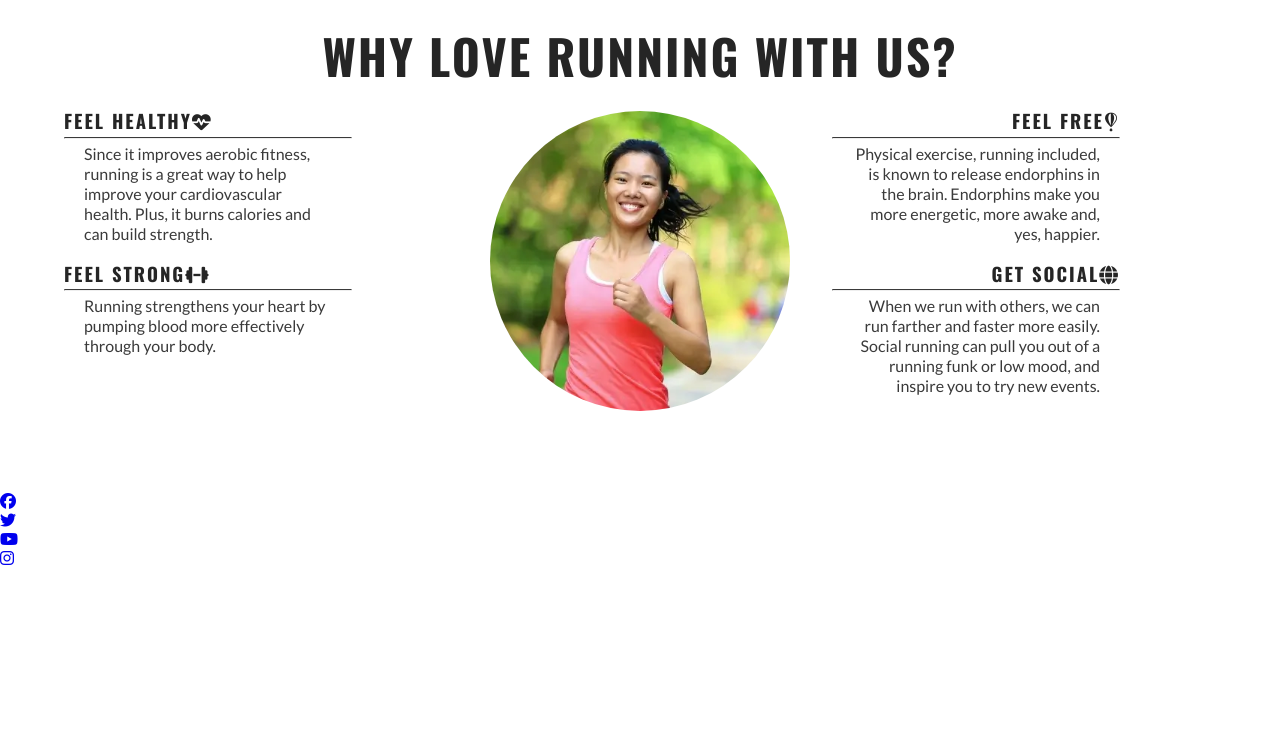
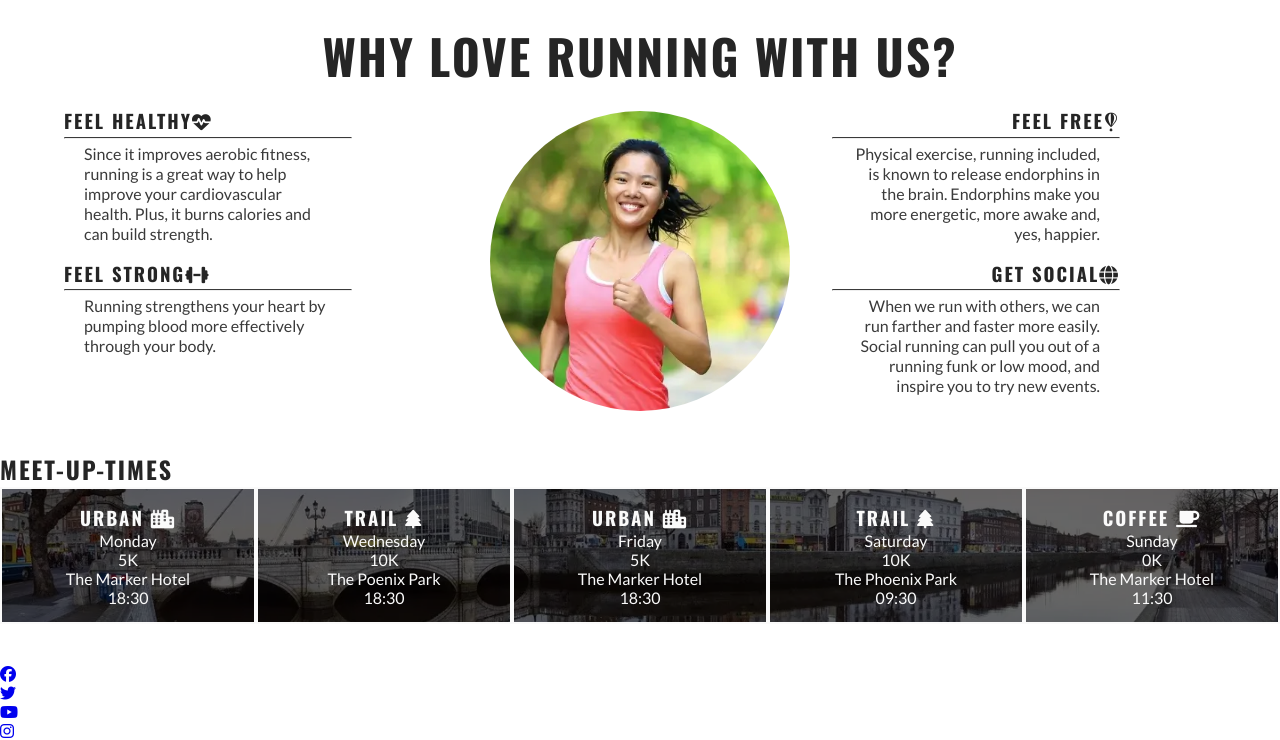
Before and after one commit to Beechy-92/love-running, a plain HTML site: page index.html in a window 1280 px wide. Shown: the part 679-1419 px from the top of the page. Before the commit the page ends 1246 px from the top, so only its background shows below. Drawn offline with nearby package versions, Linux system fonts and the light colour scheme.

Commit message:
adding the meetup times and making them reponsive

```diff
--- a/assets/css/style.css
+++ b/assets/css/style.css
@@ -139,6 +139,26 @@
     justify-content: center;
 }
 
+#times {
+  background: url(../images/dublin-city.webp) no-repeat center center/cover;
+  display: flex;
+  flex-wrap: wrap;
+}
+
+#times div {
+  color: #fafafa;
+  background-color: rgba(0, 0, 0, .6);
+  padding: 15px;
+  text-align: center;
+  flex-basis: 200px;
+  flex-grow: 1;
+  border: 2px solid #fafafa;
+}
+
+#times h3 {
+  color: #fafafa;
+}
+
 /* Footer */
   #social-networks {
     text-align: center;
@@ -227,6 +247,7 @@
         #benefits-mental > div {
             text-align: end;
             align-self: flex-end;
+            }
         }
 
 /* Media Query: tablet devices (992px and up) */
@@ -262,4 +283,4 @@
     benefits-physical > div {
         align-self: flex-end;
     }
-    }
+}
--- a/index.html
+++ b/index.html
@@ -70,6 +70,48 @@
                 </div>
             </div>
         </section>
+
+        <!-- Meet up times section -->
+         <section id="meetups">
+            <h2>Meet-up-Times</h2>
+            <div id="times">
+                <div>
+                    <h3>URBAN <i class="fa-solid fa-city"></i></h3>
+                    <p>Monday</p>
+                    <p>5K</p>
+                    <p>The Marker Hotel</p>
+                    <p>18:30</p>
+                </div>
+                <div>
+                    <h3>TRAIL <i class="fa-solid fa-tree"></i></h3>
+                    <p>Wednesday</p>
+                    <p>10K</p>
+                    <p>The Poenix Park</p>
+                    <p>18:30</p>
+                </div>
+                <div>
+                    <h3>URBAN <i class="fa-solid fa-city"></i></h3>
+                    <p>Friday</p>
+                    <p>5K</p>
+                    <p>The Marker Hotel</p>
+                    <p>18:30</p>
+                </div>
+                <div>
+                    <h3>TRAIL <i class="fa-solid fa-tree"></i></h3>
+                    <p>Saturday</p>
+                    <p>10K</p>
+                    <p>The Phoenix Park</p>
+                    <p>09:30</p>
+                </div>
+                <div>
+                    <h3>COFFEE <i class="fa-solid fa-mug-saucer"></i></h3>
+                    <p>Sunday</p>
+                    <p>0K</p>
+                    <p>The Marker Hotel</p>
+                    <p>11:30</p>
+                </div>
+            </div>
+         </section>
     </main>
 
     <!--Footer-->
```
Also changed, not shown: assets/images/dublin-city.webp (added).
